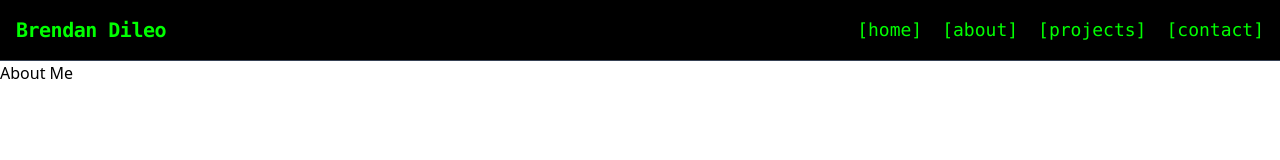
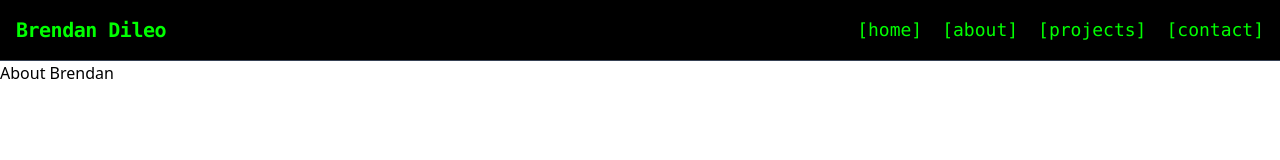
Before and after one commit to brendanddev/brendans-website, a React (Vite) app: page /about in a window 1280 px wide. Shown: the top 160 px of the page. Built offline with nearby package versions, Linux system fonts and the light colour scheme.

Commit message:
Commit #29 - Beggining to implement About Page with use of Three.JS

```diff
--- a/package.json
+++ b/package.json
@@ -11,6 +11,8 @@
   },
   "dependencies": {
     "@material-tailwind/react": "^2.1.10",
+    "@react-three/drei": "^10.0.3",
+    "@react-three/fiber": "^9.0.4",
     "@tailwindcss/vite": "^4.0.9",
     "devicon": "^2.16.0",
     "framer-motion": "^12.4.7",
@@ -19,7 +21,8 @@
     "react-chrono": "^2.6.1",
     "react-dom": "^19.0.0",
     "react-router-dom": "^7.2.0",
-    "tailwindcss": "^4.0.9"
+    "tailwindcss": "^4.0.9",
+    "three": "^0.174.0"
   },
   "devDependencies": {
     "@eslint/js": "^9.21.0",
--- a/src/pages/About.jsx
+++ b/src/pages/About.jsx
@@ -1,12 +1,14 @@
-
 // About.jsx
 // Brendan Dileo
 
+import { Canvas } from '@react-three/fiber';
+import { OrbitControls, Stars } from '@react-three/drei';
+import { useFrame } from '@react-three/fiber';
 
 const About = () => {
-    return (
-        <h1>About Me</h1>
-    );
+  return (
+    <h1>About Brendan</h1>
+  );
 };
 
 export default About;
```
Also changed, not shown: 1 other file (tests, documents, lock files or other folders).
